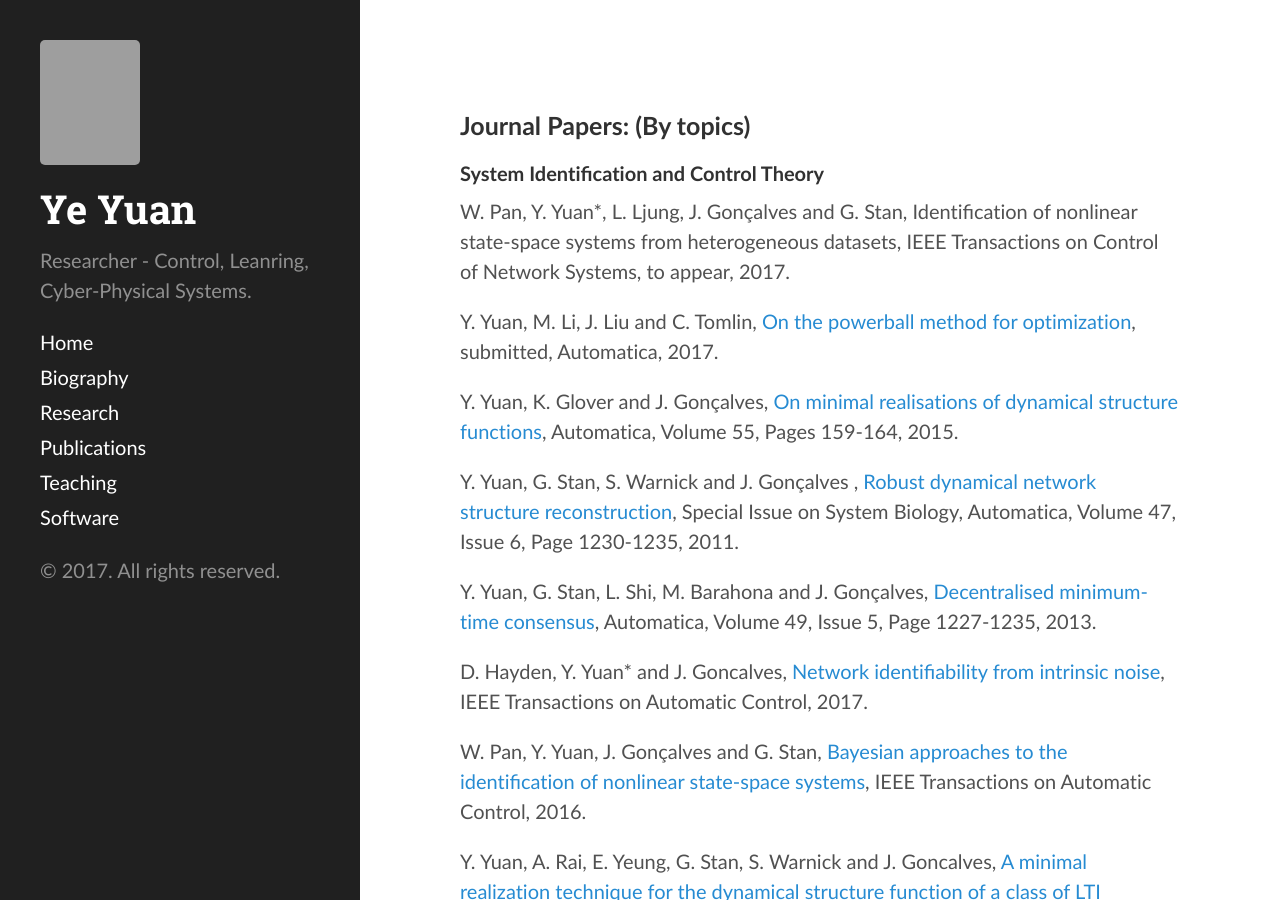
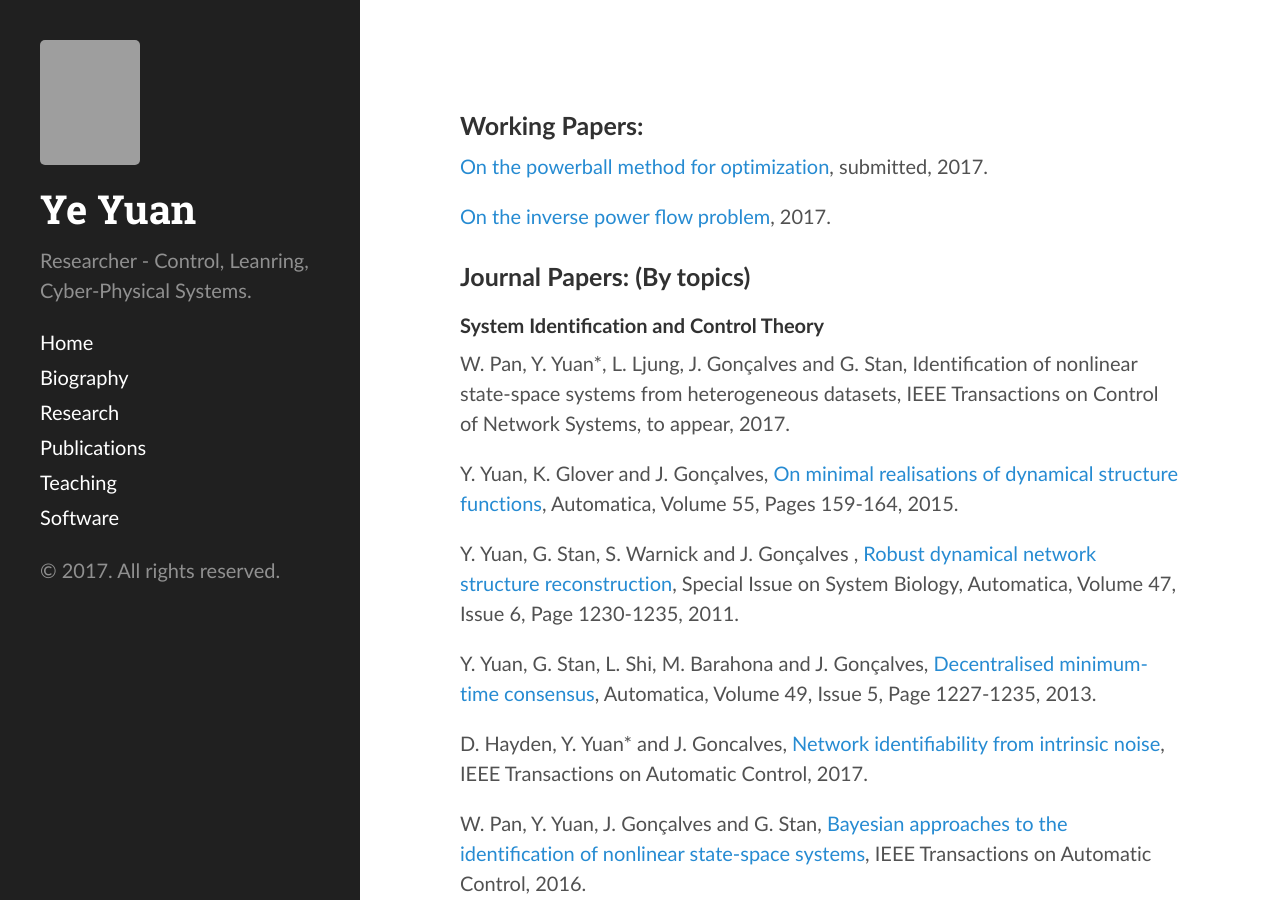
Before and after one commit to yy311/yy311.github.io, a Jekyll site: the page built from publication.md, in a window 1280 px wide and 900 px high. Built offline with Jekyll 4.4.1, drawn with Linux system fonts in a browser that asks for light colours; grey boxes are pictures that could not be loaded.

Commit message:
Update publication.md

```diff
--- a/publication.md
+++ b/publication.md
@@ -1,14 +1,19 @@
 ---
 layout: page
 ---
+
+<h3>Working Papers: </h3>
+
+[On the powerball method for optimization](https://arxiv.org/abs/1603.07421), submitted, 2017.
+
+[On the inverse power flow problem](https://arxiv.org/abs/1610.06631), 2017.
+
 
 <h3>Journal Papers: (By topics)</h3>
 
 <h4>System Identification and Control Theory</h4>
 
 W. Pan, Y. Yuan*, L. Ljung, J. Gonçalves and G. Stan, Identification of nonlinear state-space systems from heterogeneous datasets, IEEE Transactions on Control of Network Systems, to appear, 2017.
-
-Y. Yuan, M. Li, J. Liu and C. Tomlin, [On the powerball method for optimization](https://arxiv.org/abs/1603.07421), submitted, Automatica, 2017.
 
 Y. Yuan, K. Glover and J. Gonçalves, [On minimal realisations of dynamical structure functions](http://arxiv.org/abs/1409.0072), Automatica, Volume 55, Pages 159-164, 2015.
 
```
